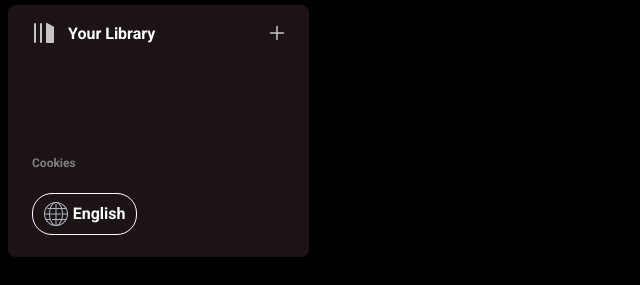
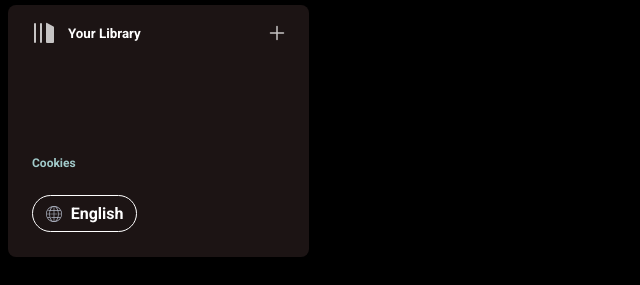
Before and after one commit to BharathKumarchilukuri/cloned-projects, a plain HTML site: page spotify-clone/index.html in a window 1280 px wide. Shown: the part 167-452 px from the top of the page, 0-640 px from the left. Drawn offline with Linux system fonts and the light colour scheme.

Commit message:
add lib-body

```diff
--- a/spotify-clone/index.html
+++ b/spotify-clone/index.html
@@ -50,10 +50,10 @@
 
                 </div>
                 <div class="lib-footer flex-v space-between flex-start">
-                    <span class="cookies">Cookies</span>
+                    <a class="cookies a-link">Cookies</a>
                     <button class="border-20 flex space-around bg-none center button-white">
-                        <img src="needed/globe.svg" alt="globe" class="logo">
-                        <span class="f-24 center">English</span>
+                        <img src="needed/globe.svg" alt="globe" class="logo center">
+                        <span class="f-16 center">English</span>
                     </button>
                 </div>
             </div>
--- a/spotify-clone/utilities.css
+++ b/spotify-clone/utilities.css
@@ -63,7 +63,7 @@
     border-style: none;
 }
 
-.f-24{
+.f-16{
     font-size: 16px;
 }
 
@@ -72,11 +72,22 @@
     width: 105px;
     border-style: solid;
     padding: 8px;
-    border-width: 1px;
+    border-width: thin;
+    position: relative;
 }
 
 .button-white:hover{
+    transform: scale(105%,105%);
+    border-width: medium;
+}
 
+.button-white img{
+    position: relative;
+    width: 16px;
+}
+
+.button-white span{
+    position: relative;
 }
 
 .border-20{
```
